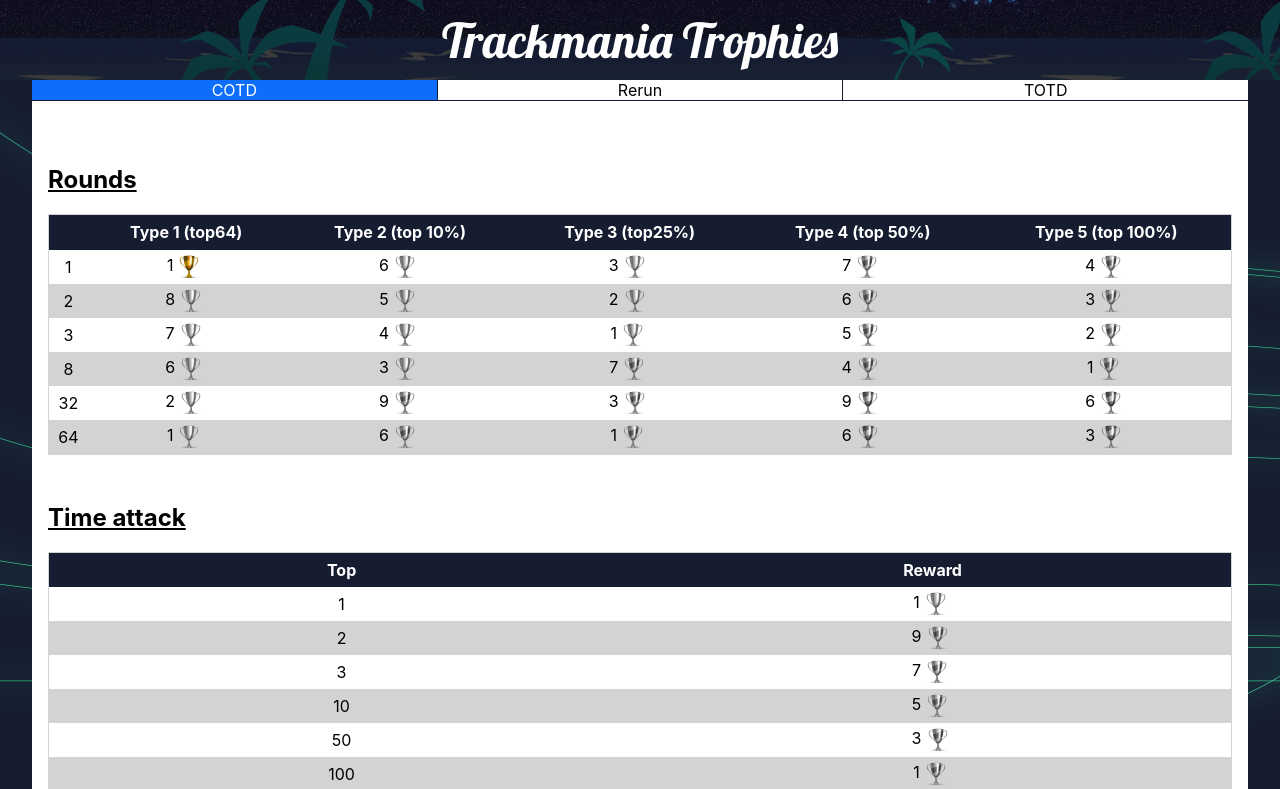
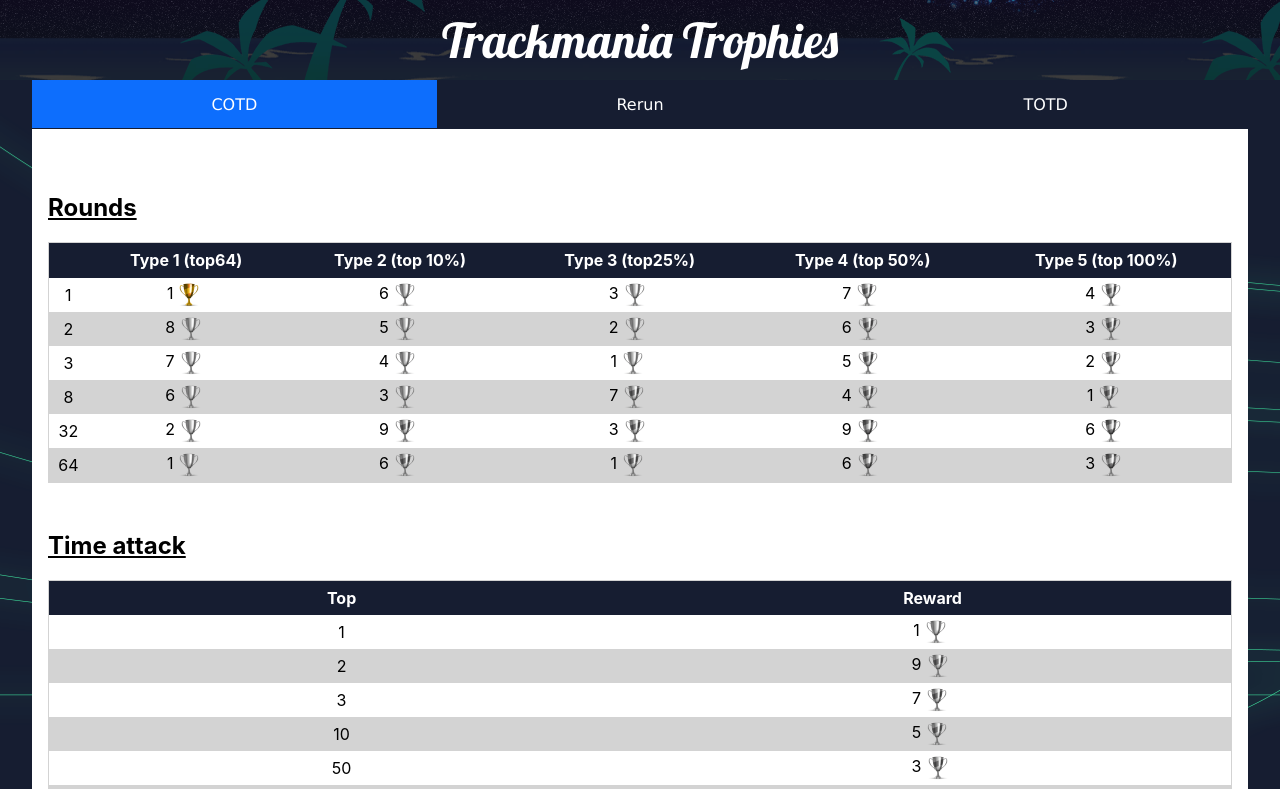
Before and after one commit to Shinestr8/ghp-test, a React (Create React App) app: page / in a window 1280 px wide. Shown: the top 789 px of the page. Built offline with nearby package versions, Linux system fonts and the light colour scheme.

Commit message:
changed style of the menus

```diff
--- a/src/Trackmania/trackmania.css
+++ b/src/Trackmania/trackmania.css
@@ -17,11 +17,18 @@
 .menu-list{
     display: flex;
     justify-content: space-around;
+    background-color: #161D31;
+    color:white;
 }
 
 .menu{
+    font-family: Verdana, Geneva, Tahoma, sans-serif;
+    min-height: 3em;
+    display: flex;
+    align-items: center;
+    justify-content: center;
     width: 100%;
-    text-align: center;
+    /* text-align: center; */
     border-bottom: 1px solid #161D31;
 }
 
@@ -31,7 +38,9 @@
 
 .menu:hover{
     background-color: lightgray;
-    color: white;
+    color: black;
+    transition-property: background-color, color;
+    transition-duration: 0.4s;
 }
 
 .trophy-img{
```
